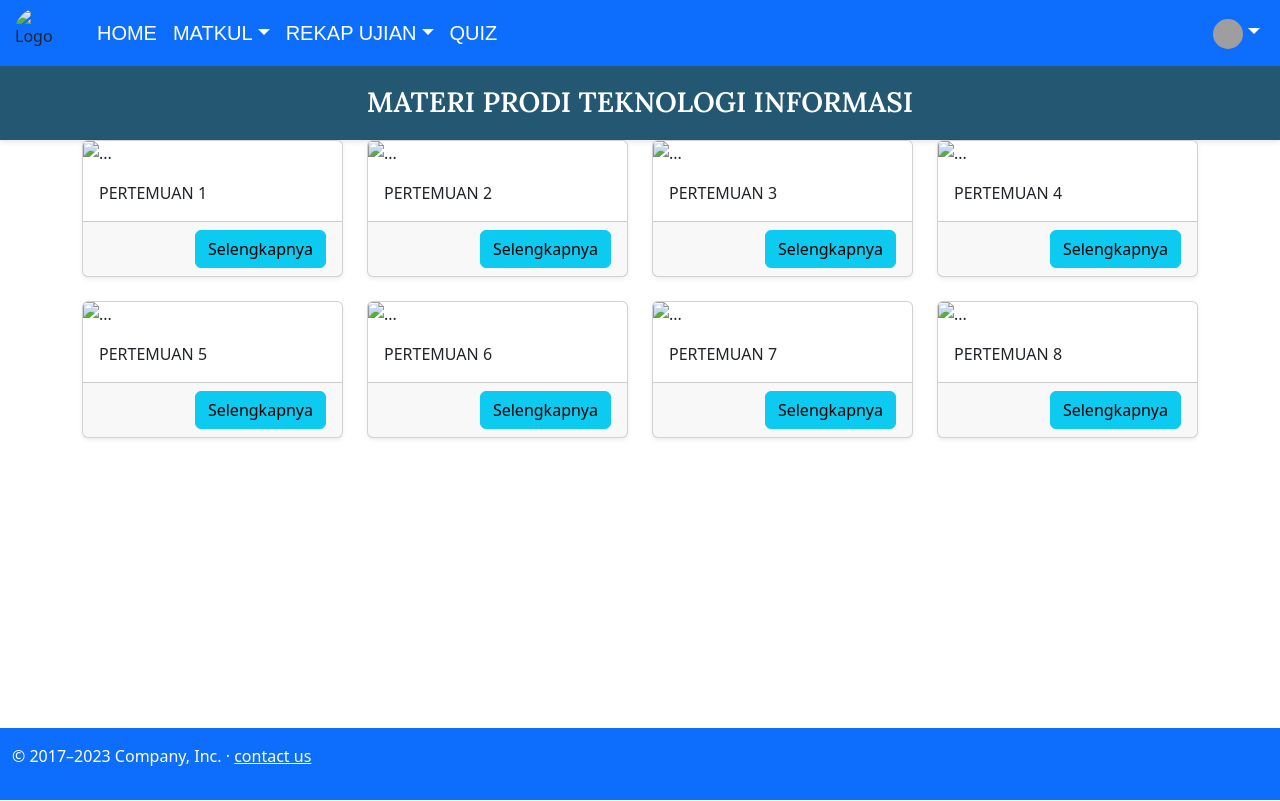
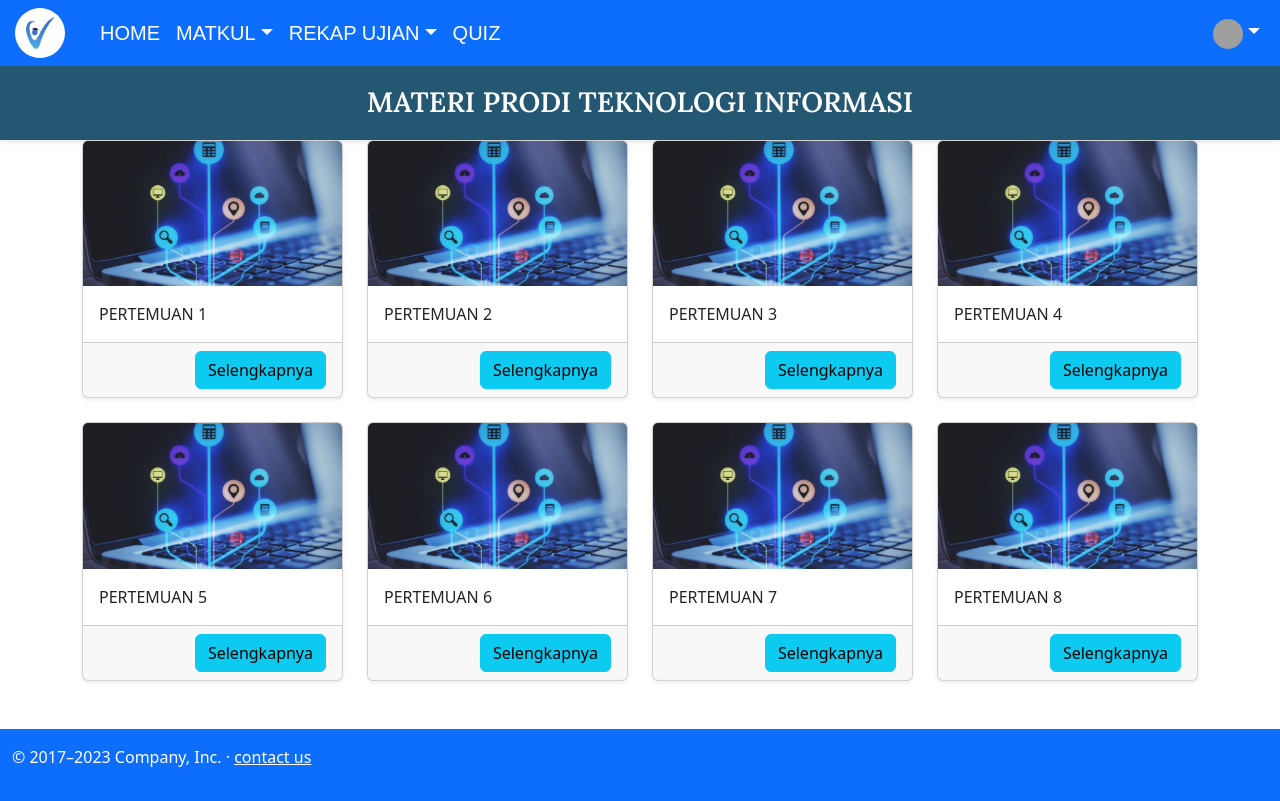
Before and after one commit to aji158/bismillah, a plain HTML site: page REKAP_MATERI_TEKNOLOGI INFORMASI.html in a window 1280 px wide. Drawn offline with nearby package versions, Linux system fonts and the light colour scheme; grey boxes are pictures that could not be loaded.

Commit message:
Update REKAP_MATERI_TEKNOLOGI INFORMASI.html

```diff
--- a/REKAP_MATERI_TEKNOLOGI INFORMASI.html
+++ b/REKAP_MATERI_TEKNOLOGI INFORMASI.html
@@ -12,7 +12,7 @@
     <script src="https://cdn.jsdelivr.net/npm/bootstrap@5.3.6/dist/js/bootstrap.bundle.min.js" integrity="sha384-j1CDi7MgGQ12Z7Qab0qlWQ/Qqz24Gc6BM0thvEMVjHnfYGF0rmFCozFSxQBxwHKO" crossorigin="anonymous"></script>
     <header data-bs-theme="dark">
         <nav class="navbar navbar-expand-lg bg-primary">
-          <img src="UTS,UAS/logoV.png" alt="Logo" class="logo">
+          <img src="logoV.png" alt="Logo" class="logo">
             <div class="container-fluid">
                 <button class="navbar-toggler" type="button" data-bs-toggle="collapse" data-bs-target="#navbarSupportedContent" aria-controls="navbarSupportedContent" aria-expanded="false" aria-label="Toggle navigation">
                     <span class="navbar-toggler-icon"></span>
@@ -72,7 +72,7 @@
 
     <div class="col">
       <div class="card h-100 shadow-sm">
-        <img src="UTS,UAS/logoti.jpg" class="card-img-top" alt="...">
+        <img src="logoti.jpg" class="card-img-top" alt="...">
         <div class="card-body">
 
           <p class="card-text">PERTEMUAN 1</p>
@@ -87,7 +87,7 @@
 
     <div class="col">
       <div class="card h-100 shadow-sm">
-        <img src="UTS,UAS/logoti.jpg" class="card-img-top" alt="...">
+        <img src="logoti.jpg" class="card-img-top" alt="...">
         <div class="card-body">
 
           <p class="card-text">PERTEMUAN 2</p>
@@ -101,7 +101,7 @@
 
     <div class="col">
       <div class="card h-100 shadow-sm">
-        <img src="UTS,UAS/logoti.jpg" class="card-img-top" alt="...">
+        <img src="logoti.jpg" class="card-img-top" alt="...">
         <div class="card-body">
 
           <p class="card-text">PERTEMUAN 3</p>
@@ -115,7 +115,7 @@
 
     <div class="col">
       <div class="card h-100 shadow-sm">
-        <img src="UTS,UAS/logoti.jpg" class="card-img-top" alt="...">
+        <img src="logoti.jpg" class="card-img-top" alt="...">
         <div class="card-body">
 
           <p class="card-text">PERTEMUAN 4</p>
@@ -129,7 +129,7 @@
 
     <div class="col">
       <div class="card h-100 shadow-sm">
-        <img src="UTS,UAS/logoti.jpg" class="card-img-top" alt="...">
+        <img src="logoti.jpg" class="card-img-top" alt="...">
         <div class="card-body">
 
           <p class="card-text">PERTEMUAN 5</p>
@@ -143,7 +143,7 @@
 
     <div class="col">
       <div class="card h-100 shadow-sm">
-        <img src="UTS,UAS/logoti.jpg" class="card-img-top" alt="...">
+        <img src="logoti.jpg" class="card-img-top" alt="...">
         <div class="card-body">
 
           <p class="card-text">PERTEMUAN 6</p>
@@ -157,7 +157,7 @@
 
     <div class="col">
       <div class="card h-100 shadow-sm">
-        <img src="UTS,UAS/logoti.jpg" class="card-img-top" alt="...">
+        <img src="logoti.jpg" class="card-img-top" alt="...">
         <div class="card-body">
 
           <p class="card-text">PERTEMUAN 7</p>
@@ -171,7 +171,7 @@
 
     <div class="col">
       <div class="card h-100 shadow-sm">
-        <img src="UTS,UAS/logoti.jpg" class="card-img-top" alt="...">
+        <img src="logoti.jpg" class="card-img-top" alt="...">
         <div class="card-body">
 
           <p class="card-text">PERTEMUAN 8</p>
```
